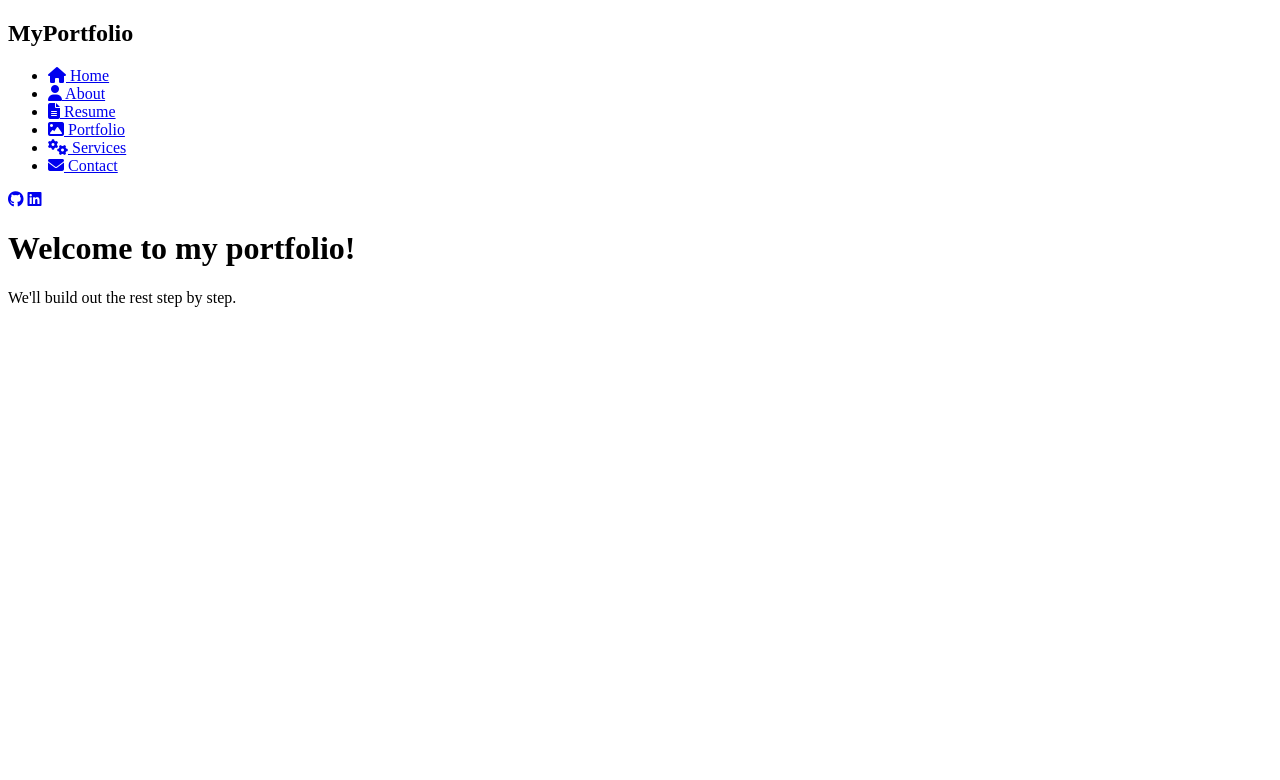
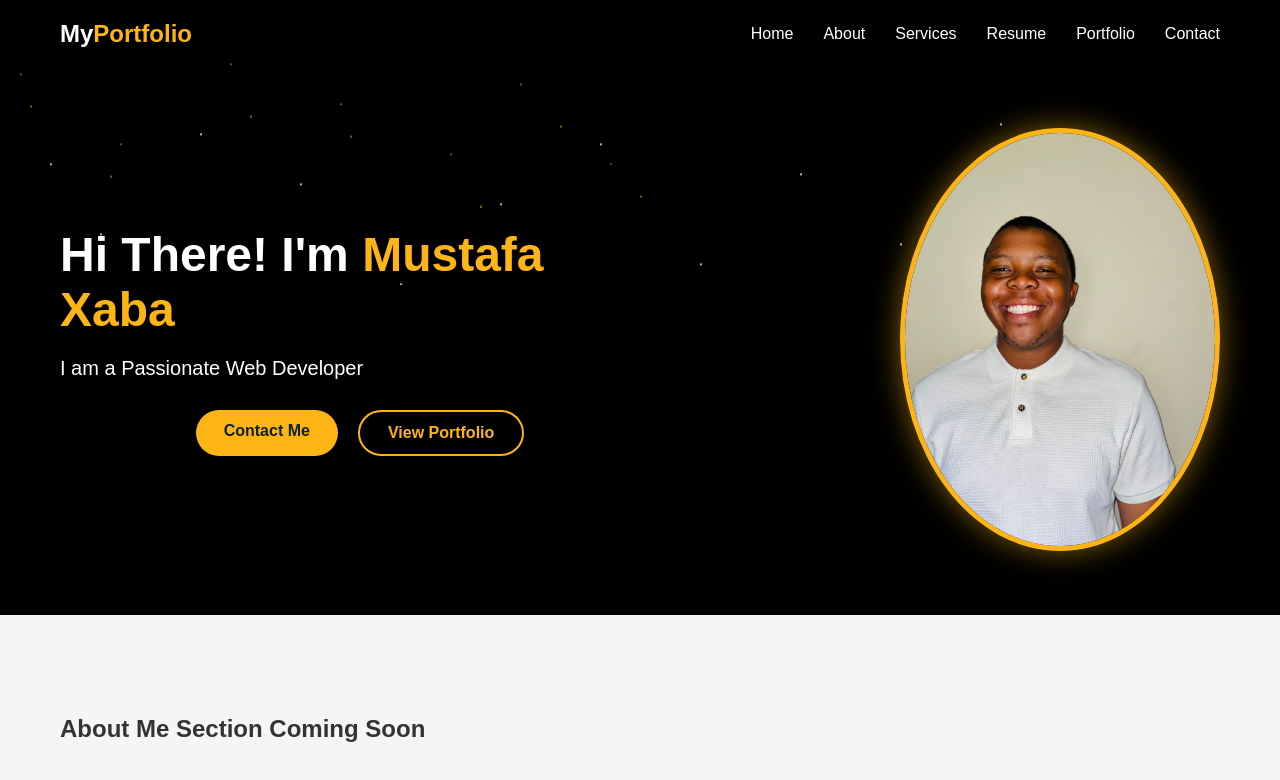
Before and after one commit to MustafaGitZa/my-portfolio, a plain HTML site: page public/index.html in a window 1280 px wide. Drawn offline with Linux system fonts and the light colour scheme.

Commit message:
styling index page
giving the index page some expressive styling and repositioning of components

```diff
--- a/css/styles.css
+++ b/css/styles.css
@@ -0,0 +1,213 @@
+/* =============================
+   RESET & BASE STYLES
+   ============================= */
+
+* {
+  margin: 0;
+  padding: 0;
+  box-sizing: border-box;
+}
+
+body {
+  font-family: 'Poppins', sans-serif;
+  color: #fff;
+}
+
+/* =============================
+   HERO SECTION BACKGROUND
+   ============================= */
+
+.hero-section {
+  min-height: 85vh;
+  background: #000;
+  position: relative;
+  overflow: hidden;
+  display: flex;
+  flex-direction: column;
+  z-index: 1;
+}
+
+
+/* =============================
+   NAVIGATION BAR STYLES
+   ============================= */
+
+header {
+  display: flex;
+  justify-content: space-between;
+  align-items: center;
+  padding: 20px 60px;
+}
+
+.logo {
+  font-size: 24px;
+  color: #fff;
+  font-weight: 700;
+}
+
+.logo span {
+  color: #fdb516;
+}
+
+.navbar ul {
+  list-style: none;
+  display: flex;
+  gap: 30px;
+}
+
+.navbar ul li a {
+  text-decoration: none;
+  color: #fff;
+  font-weight: 500;
+  font-size: 16px;
+  transition: 0.3s;
+}
+
+.navbar ul li a:hover {
+  color: #fdb516;
+}
+
+/* =============================
+   HERO CONTENT STYLES
+   ============================= */
+
+.hero-content {
+  flex: 1;
+  display: flex;
+  align-items: center;
+  justify-content: space-between;
+  padding: 60px;
+  z-index: 2;
+}
+
+/* Text area */
+.hero-text {
+  max-width: 600px;
+}
+
+/* Image area */
+.hero-image img {
+  width: 320px;
+  border-radius: 50%;
+  border: 5px solid #fdb516;
+  box-shadow: 0 0 30px rgba(253, 181, 22, 0.5);
+}
+
+.hero-content h1 {
+  font-size: 48px;
+  margin-bottom: 20px;
+}
+
+.hero-content h1 span {
+  color: #fdb516;
+}
+
+.hero-content p {
+  font-size: 20px;
+  margin-bottom: 30px;
+}
+
+.btn {
+  display: inline-block;
+  padding: 12px 28px;
+  background-color: #fdb516;
+  color: #0f2027;
+  text-decoration: none;
+  font-weight: 600;
+  border-radius: 30px;
+  transition: 0.3s;
+}
+
+.btn:hover {
+  background-color: #ffb800;
+}
+
+/* =============================
+   BUTTON GROUP IN HERO SECTION
+   ============================= */
+
+.hero-buttons {
+  display: flex;
+  gap: 20px;
+  justify-content: center;
+}
+
+/* Second button outline style */
+.btn-outline {
+  background-color: transparent;
+  color: #fdb516;
+  border: 2px solid #fdb516;
+}
+
+.btn-outline:hover {
+  background-color: #fdb516;
+  color: #0f2027;
+}
+
+
+/* =============================
+   MAIN CONTENT SECTION
+   ============================= */
+
+.main-content {
+  background-color: #f5f5f5;
+  color: #333;
+  padding: 100px 60px;
+}
+
+/* =============================
+   NIGHT SKY STARS BACKGROUND
+   ============================= */
+
+.stars, .stars2, .stars3 {
+  position: absolute;
+  width: 2px;
+  height: 2px;
+  background: transparent;
+  box-shadow:
+    50px 80px #fff,
+    100px 150px #fff,
+    200px 50px #fff,
+    300px 100px #fff,
+    400px 200px #fff,
+    500px 120px #fff,
+    600px 60px #fff,
+    700px 180px #fff,
+    800px 90px #fff,
+    900px 160px #fff,
+    1000px 40px #fff;
+  animation: moveStars 120s linear infinite;
+  z-index: 0;
+  opacity: 0.7;
+}
+
+.stars2 {
+  box-shadow:
+    30px 50px #fdb516,
+    110px 120px #fdb516,
+    250px 60px #fdb516,
+    350px 80px #fdb516,
+    480px 150px #fdb516,
+    560px 70px #fdb516,
+    640px 140px #fdb516;
+  animation: moveStars 180s linear infinite;
+  opacity: 0.5;
+}
+
+.stars3 {
+  box-shadow:
+    20px 40px #fff,
+    120px 110px #fff,
+    230px 30px #fff,
+    340px 70px #fff,
+    450px 120px #fff,
+    520px 50px #fff,
+    610px 130px #fff;
+  animation: moveStars 300s linear infinite;
+  opacity: 0.3;
+}
+
+@keyframes moveStars {
+  from { transform: translateY(0px); }
+  to { transform: translateY(2000px); }
+}
--- a/public/index.html
+++ b/public/index.html
@@ -6,41 +6,57 @@
   <title>My Portfolio</title>
 
   <!-- Link to your CSS -->
-  <link rel="stylesheet" href="css/style.css">
+  <link rel="stylesheet" href="/my-portfolio/css/styles.css">
 
   <!-- Font Awesome Icons -->
   <link rel="stylesheet" href="https://cdnjs.cloudflare.com/ajax/libs/font-awesome/6.5.1/css/all.min.css">
 
   <!-- Link to your JS -->
-  <script src="js/script.js" defer></script>
+  <script src="/js/script.js" defer></script>
 </head>
 <body>
 
-  <!-- Sidebar -->
-  <div class="sidebar">
-    <h2>My<span>Portfolio</span></h2>
-    <nav>
-      <ul>
-        <li><a href="#"><i class="fas fa-home"></i> Home</a></li>
-        <li><a href="#"><i class="fas fa-user"></i> About</a></li>
-        <li><a href="#"><i class="fas fa-file-alt"></i> Resume</a></li>
-        <li><a href="#"><i class="fas fa-image"></i> Portfolio</a></li>
-        <li><a href="#"><i class="fas fa-cogs"></i> Services</a></li>
-        <li><a href="#"><i class="fas fa-envelope"></i> Contact</a></li>
-      </ul>
-    </nav>
+  <!-- Header Section (Nav + Hero in one) -->
+  <div class="hero-section">
+    <div class="stars"></div>
+    <div class="stars2"></div>
+    <div class="stars3"></div>
 
-    <div class="social-icons">
-      <a href="#"><i class="fab fa-github"></i></a>
-      <a href="#"><i class="fab fa-linkedin"></i></a>
+    <header>
+      <div class="logo">My<span>Portfolio</span></div>
+      <nav class="navbar">
+        <ul>
+          <li><a href="#">Home</a></li>
+          <li><a href="#">About</a></li>
+          <li><a href="#">Services</a></li>
+          <li><a href="#">Resume</a></li>
+          <li><a href="#">Portfolio</a></li>
+          <li><a href="#">Contact</a></li>
+        </ul>
+      </nav>
+    </header>
+
+    <div class="hero-content">
+  <div class="hero-text">
+    <h1>Hi There! I'm <span>Mustafa Xaba</span></h1>
+    <p>I am a Passionate Web Developer</p>
+    <div class="hero-buttons">
+      <a href="#" class="btn">Contact Me</a>
+      <a href="#" class="btn btn-outline">View Portfolio</a>
     </div>
   </div>
 
-  <!-- Main Content -->
+  <div class="hero-image">
+    <img src="/my-portfolio/images/MustafaXabaIMG.jpg" alt="Mustafa Xaba">
+  </div>
+</div>
+
+
+  <!-- Main Content Placeholder -->
   <div class="main-content">
-    <h1>Welcome to my portfolio!</h1>
-    <p>We'll build out the rest step by step.</p>
+    <h2>About Me Section Coming Soon</h2>
   </div>
 
 </body>
+
 </html>
```
Also changed, not shown: images/MustafaXabaIMG.jpg (added).
